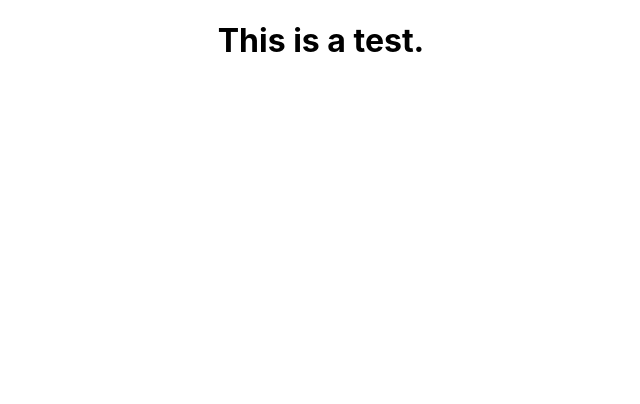
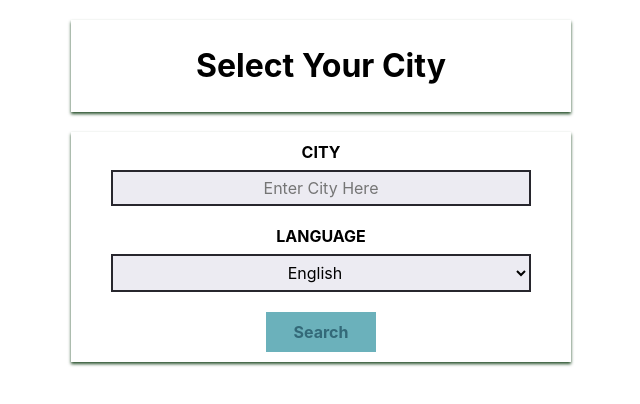
Before and after one commit to mcvio78/study__weather-forecast, a React (Create React App) app: page / in a window 1280 px wide. Shown: the top 404 px of the page, without its empty margins (319-959 px from the left). Built offline with nearby package versions, Linux system fonts and the light colour scheme.

Commit message:
set SelectionPage as container, create utility function and polish components.

```diff
--- a/src/App.jsx
+++ b/src/App.jsx
@@ -1,16 +1,16 @@
 import React from "react";
 
-import classes from "./App.module.scss";
 import Layout from "./hoc/Layout/Layout";
+import SelectionPage from "./containers/SelectionPage/SelectionPage";
 
-function App() {
+const App = () => {
   return (
-    <div className={classes.App}>
+    <div>
       <Layout>
-        <h1>This is a test.</h1>
+        <SelectionPage />
       </Layout>
     </div>
   );
-}
+};
 
 export default App;
--- a/src/App.module.scss
+++ /dev/null
@@ -1,3 +0,0 @@
-.App {
-  text-align: center;
-}
--- /dev/null
+++ b/src/containers/SelectionPage/SelectionPage.jsx
@@ -0,0 +1,75 @@
+import React, { useState } from "react";
+
+import Auxiliary from "../../hoc/Auxiliary/Auxiliary";
+import Header from "../../components/UI/Header/Header";
+import SelectCityForm from "../../components/SelectCityForm/SelectCityForm";
+import { checkValidity } from "../../shared/utility";
+
+const SelectionPage = () => {
+  const [selectionState, setSelectionState] = useState({
+    city: {
+      elType: "input",
+      elConfig: {
+        type: "text",
+        placeholder: "Enter City Here",
+      },
+      value: "",
+      validation: {
+        required: true,
+        noNumbers: true,
+      },
+      valid: false,
+      touched: false,
+    },
+    language: {
+      elType: "select",
+      elConfig: {
+        options: [
+          { lang: "Czech", value: "cz" },
+          { lang: "English", value: "en" },
+          { lang: "German", value: "de" },
+        ],
+      },
+      value: "en",
+      validation: {},
+      valid: true,
+    },
+  });
+
+  const inputChangeHandler = (event, id) => {
+    const updatedSelectionState = {
+      ...selectionState,
+      [id]: {
+        ...selectionState[id],
+        value: event.target.value,
+        valid: checkValidity(event.target.value, selectionState[id].validation),
+        touched: true,
+      },
+    };
+    setSelectionState(updatedSelectionState);
+  };
+
+  const requestForecastHandler = (event) => {
+    event.preventDefault();
+
+    const formData = {};
+
+    Object.keys(selectionState).forEach((selectionField) => {
+      formData[selectionField] = selectionState[selectionField].value;
+    });
+  };
+
+  return (
+    <Auxiliary>
+      <Header>Select Your City</Header>
+      <SelectCityForm
+        selState={selectionState}
+        inputChange={inputChangeHandler}
+        requestForecast={requestForecastHandler}
+        cityFieldIsValid={selectionState.city.valid}
+      />
+    </Auxiliary>
+  );
+};
+
+export default SelectionPage;
--- /dev/null
+++ b/src/shared/utility.jsx
@@ -0,0 +1,26 @@
+export const checkValidity = (value, rules) => {
+  let isValid = true;
+
+  if (!rules) {
+    return true;
+  }
+
+  if (rules.required) {
+    isValid = value.trim() !== "" && isValid;
+  }
+
+  if (rules.minLength) {
+    isValid = value.length >= rules.minLength && isValid;
+  }
+
+  if (rules.maxLength) {
+    isValid = value.length <= rules.maxLength && isValid;
+  }
+
+  if (rules.noNumbers) {
+    const pattern = /^\D+$/;
+    isValid = pattern.test(value) && isValid;
+  }
+
+  return isValid;
+};
```
Also changed, not shown: package.json (+4 -4 lines), .eslintrc.js, 1 other file (tests, documents, lock files or other folders).
